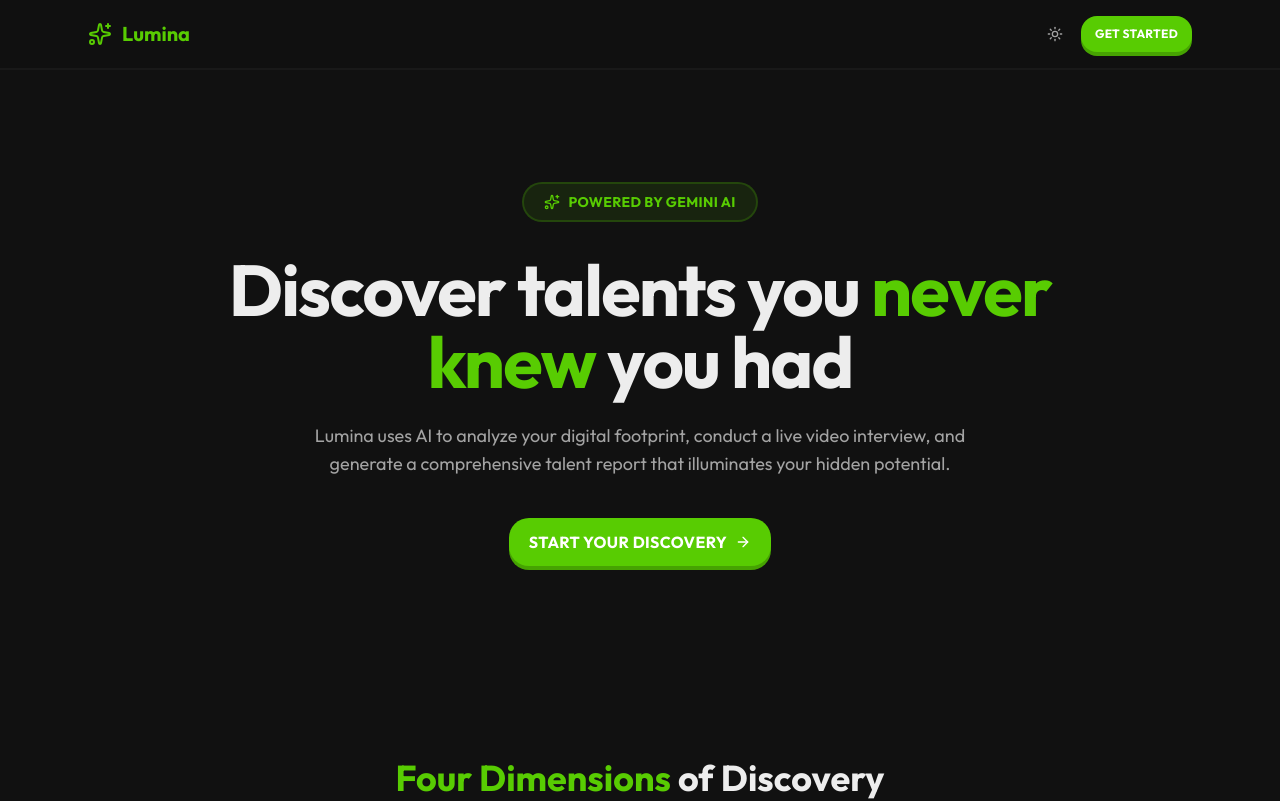
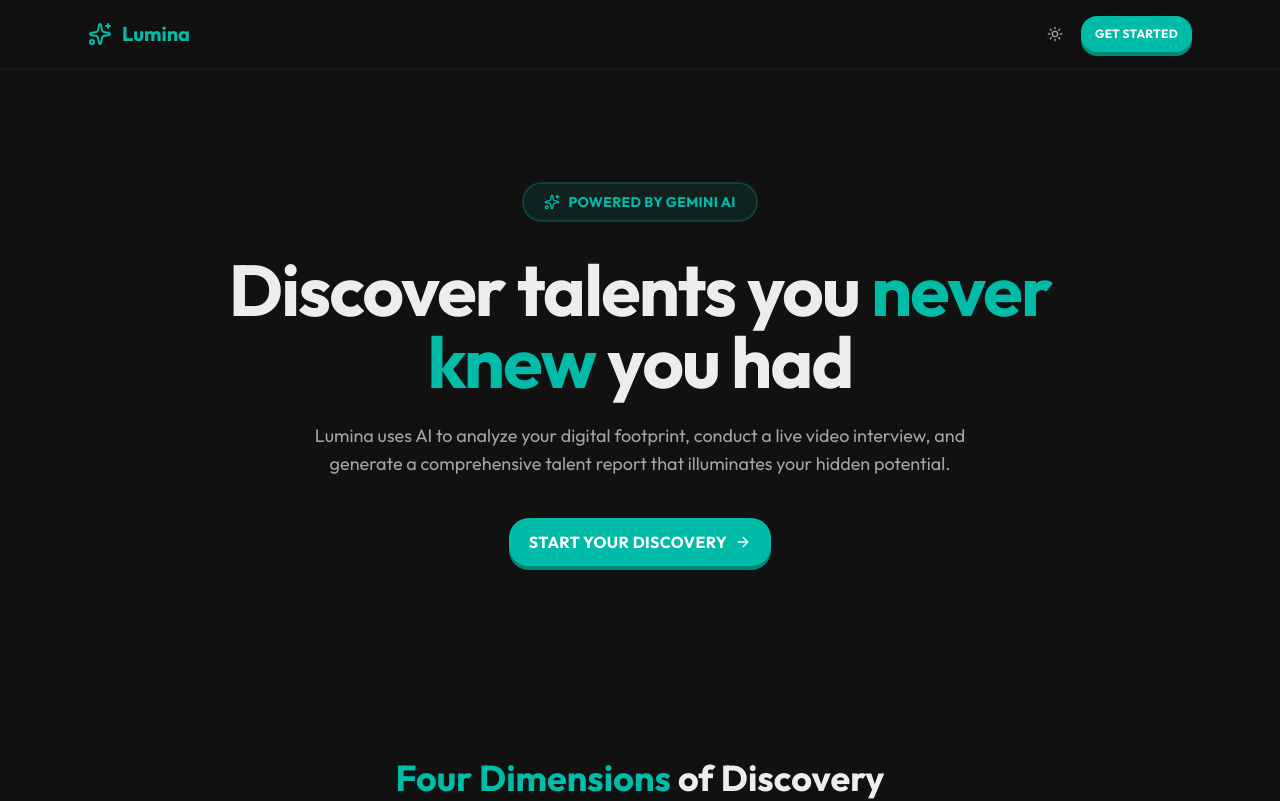
Before and after one commit to abdurshd/lumina, a Next.js app: page / in a window 1280 px wide. Shown: the top 801 px of the page. Built offline with nearby package versions, Linux system fonts and the light colour scheme; no server answers.

Commit message:
udpated the primary color

```diff
--- a/src/app/globals.css
+++ b/src/app/globals.css
@@ -67,9 +67,9 @@
   --card-foreground: #ededed;
   --popover: #1b1b1b;
   --popover-foreground: #ededed;
-  --primary: #58cc02;
+  --primary: oklch(70.4% 0.14 182.503);
   --primary-foreground: #fff;
-  --primary-dark: #46a302;
+  --primary-dark: oklch(55% 0.14 182.503);
   --secondary: #1e1e1e;
   --secondary-foreground: #a3a3a3;
   --muted: #1e1e1e;
@@ -80,20 +80,20 @@
   --destructive-dark: #cc3c3c;
   --border: rgba(255,255,255,0.08);
   --input: rgba(255,255,255,0.08);
-  --ring: #58cc02;
-  --chart-1: #58cc02;
-  --chart-2: #46a302;
-  --chart-3: #7ac70c;
-  --chart-4: #8ee000;
-  --chart-5: #3d8b00;
+  --ring: oklch(70.4% 0.14 182.503);
+  --chart-1: oklch(70.4% 0.14 182.503);
+  --chart-2: oklch(55% 0.14 182.503);
+  --chart-3: oklch(75% 0.12 182.503);
+  --chart-4: oklch(80% 0.13 182.503);
+  --chart-5: oklch(45% 0.12 182.503);
   --sidebar: #131313;
   --sidebar-foreground: #ededed;
-  --sidebar-primary: #58cc02;
+  --sidebar-primary: oklch(70.4% 0.14 182.503);
   --sidebar-primary-foreground: #fff;
-  --sidebar-accent: rgba(88,204,2,0.08);
-  --sidebar-accent-foreground: #58cc02;
+  --sidebar-accent: oklch(70.4% 0.14 182.503 / 0.08);
+  --sidebar-accent-foreground: oklch(70.4% 0.14 182.503);
   --sidebar-border: rgba(255,255,255,0.06);
-  --sidebar-ring: #58cc02;
+  --sidebar-ring: oklch(70.4% 0.14 182.503);
   --overlay-subtle: rgba(255,255,255,0.04);
   --overlay-light: rgba(255,255,255,0.06);
   --overlay-medium: rgba(255,255,255,0.08);
@@ -114,9 +114,9 @@
   --card-foreground: #1a1a1a;
   --popover: #ffffff;
   --popover-foreground: #1a1a1a;
-  --primary: #4aad00;
+  --primary: oklch(60% 0.14 182.503);
   --primary-foreground: #ffffff;
-  --primary-dark: #3d8b00;
+  --primary-dark: oklch(48% 0.14 182.503);
   --secondary: #f2f2f2;
   --secondary-foreground: #525252;
   --muted: #f2f2f2;
@@ -127,20 +127,20 @@
   --destructive-dark: #c53030;
   --border: rgba(0,0,0,0.10);
   --input: rgba(0,0,0,0.10);
-  --ring: #4aad00;
-  --chart-1: #4aad00;
-  --chart-2: #3d8b00;
-  --chart-3: #6ab30a;
-  --chart-4: #7ac70c;
-  --chart-5: #357800;
+  --ring: oklch(60% 0.14 182.503);
+  --chart-1: oklch(60% 0.14 182.503);
+  --chart-2: oklch(48% 0.14 182.503);
+  --chart-3: oklch(65% 0.12 182.503);
+  --chart-4: oklch(70% 0.13 182.503);
+  --chart-5: oklch(40% 0.12 182.503);
   --sidebar: #f5f5f5;
   --sidebar-foreground: #1a1a1a;
-  --sidebar-primary: #4aad00;
+  --sidebar-primary: oklch(60% 0.14 182.503);
   --sidebar-primary-foreground: #ffffff;
-  --sidebar-accent: rgba(74,173,0,0.08);
-  --sidebar-accent-foreground: #4aad00;
+  --sidebar-accent: oklch(60% 0.14 182.503 / 0.08);
+  --sidebar-accent-foreground: oklch(60% 0.14 182.503);
   --sidebar-border: rgba(0,0,0,0.06);
-  --sidebar-ring: #4aad00;
+  --sidebar-ring: oklch(60% 0.14 182.503);
   --overlay-subtle: rgba(0,0,0,0.03);
   --overlay-light: rgba(0,0,0,0.05);
   --overlay-medium: rgba(0,0,0,0.08);
@@ -295,12 +295,12 @@
     user-select: none;
   }
   .option-card:hover {
-    background: rgba(88,204,2,0.05);
+    background: oklch(70.4% 0.14 182.503 / 0.05);
     border-color: var(--primary);
     border-bottom-color: var(--primary);
   }
   .option-card.selected {
-    background: rgba(88,204,2,0.08);
+    background: oklch(70.4% 0.14 182.503 / 0.08);
     border-color: var(--primary);
     border-bottom-width: 2px;
     transform: translateY(2px);
--- a/src/components/layout/sidebar.tsx
+++ b/src/components/layout/sidebar.tsx
@@ -46,7 +46,7 @@ export function Sidebar() {
               className={cn(
                 'flex items-center gap-3 rounded-xl px-3 py-2.5 text-sm font-bold transition-all duration-200 animate-fade-in-up',
                 isActive
-                  ? 'bg-primary/10 text-primary border-2 border-primary/20 shadow-[0_2px_0_rgba(88,204,2,0.1)]'
+                  ? 'bg-primary/10 text-primary border-2 border-primary/20 shadow-[0_2px_0_oklch(70.4%_0.14_182.503/0.1)]'
                   : 'text-muted-foreground hover:bg-overlay-subtle hover:text-foreground border-2 border-transparent'
               )}
               style={{ animationDelay: `${i * 60}ms` }}
```
